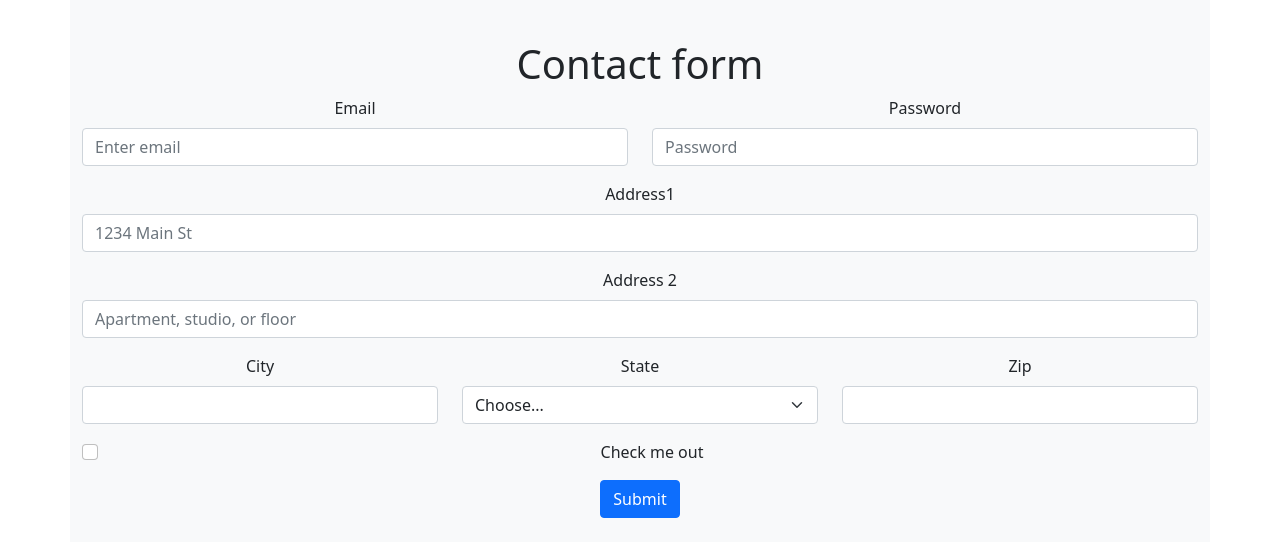
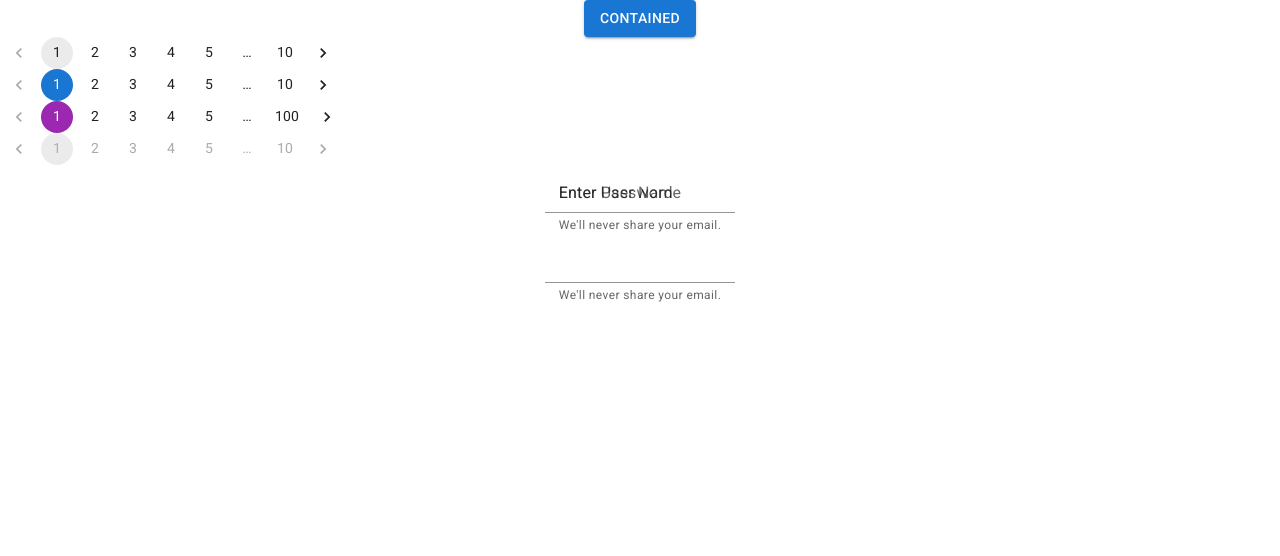
Before and after one commit to fhabhishektiwari/blog, a React (Create React App) app: page / in a window 1280 px wide. Shown: the top 556 px of the page. Built offline with nearby package versions, Linux system fonts and the light colour scheme.

Commit message:
added mui

```diff
--- a/package.json
+++ b/package.json
@@ -5,6 +5,7 @@
   "dependencies": {
     "@emotion/react": "^11.9.3",
     "@emotion/styled": "^11.9.3",
+    "@mui/icons-material": "^5.8.4",
     "@mui/material": "^5.8.7",
     "@testing-library/jest-dom": "^5.16.4",
     "@testing-library/react": "^13.3.0",
--- a/public/index.html
+++ b/public/index.html
@@ -24,6 +24,14 @@
       work correctly both with client-side routing and a non-root public URL.
       Learn how to configure a non-root public URL by running `npm run build`.
     -->
+    <link
+  rel="stylesheet"
+  href="https://fonts.googleapis.com/css?family=Roboto:300,400,500,700&display=swap"
+/>
+<link
+  rel="stylesheet"
+  href="https://fonts.googleapis.com/icon?family=Material+Icons"
+/>
     <title>React App</title>
   </head>
   <body>
--- a/src/App.js
+++ b/src/App.js
@@ -1,11 +1,12 @@
 // import logo from './logo.svg';
 import './App.css';
-import UserForm from './UserForm';
+import MuiComponent from './MuiComponent';
+
 
 const  App=()=> {
   return(
     <div className='App'>
-     <UserForm/>
+     <MuiComponent/>
     </div>
 
   );
--- /dev/null
+++ b/src/MuiComponent.js
@@ -0,0 +1,27 @@
+import * as React from 'react';
+import { Button, Pagination, FormControl,InputLabel,Input,FormHelperText,Icon } from '@mui/material';
+
+const MuiComponent = () => {
+    return (
+        <div>
+            <Button variant='contained'>Contained</Button>
+            <Pagination count={10} />
+            <Pagination count={10} color="primary" />
+            <Pagination count={100} color="secondary" />
+            <Pagination count={10} disabled />
+
+
+            <FormControl>
+                <InputLabel htmlFor="my-input">Enter User Name</InputLabel>
+                <Input id="my-input" aria-describedby="my-helper-text" />
+                <FormHelperText id="my-helper-text">We'll never share your email.</FormHelperText>
+
+                <InputLabel htmlFor="my-input2">Enter Password</InputLabel>
+                <Input id="my-input2" aria-describedby="my-helper-text" />
+                <FormHelperText id="my-helper-text">We'll never share your email.</FormHelperText>
+            </FormControl>
+        </div>
+    );
+}
+
+export default MuiComponent;
```
Also changed, not shown: 1 other file (tests, documents, lock files or other folders).
